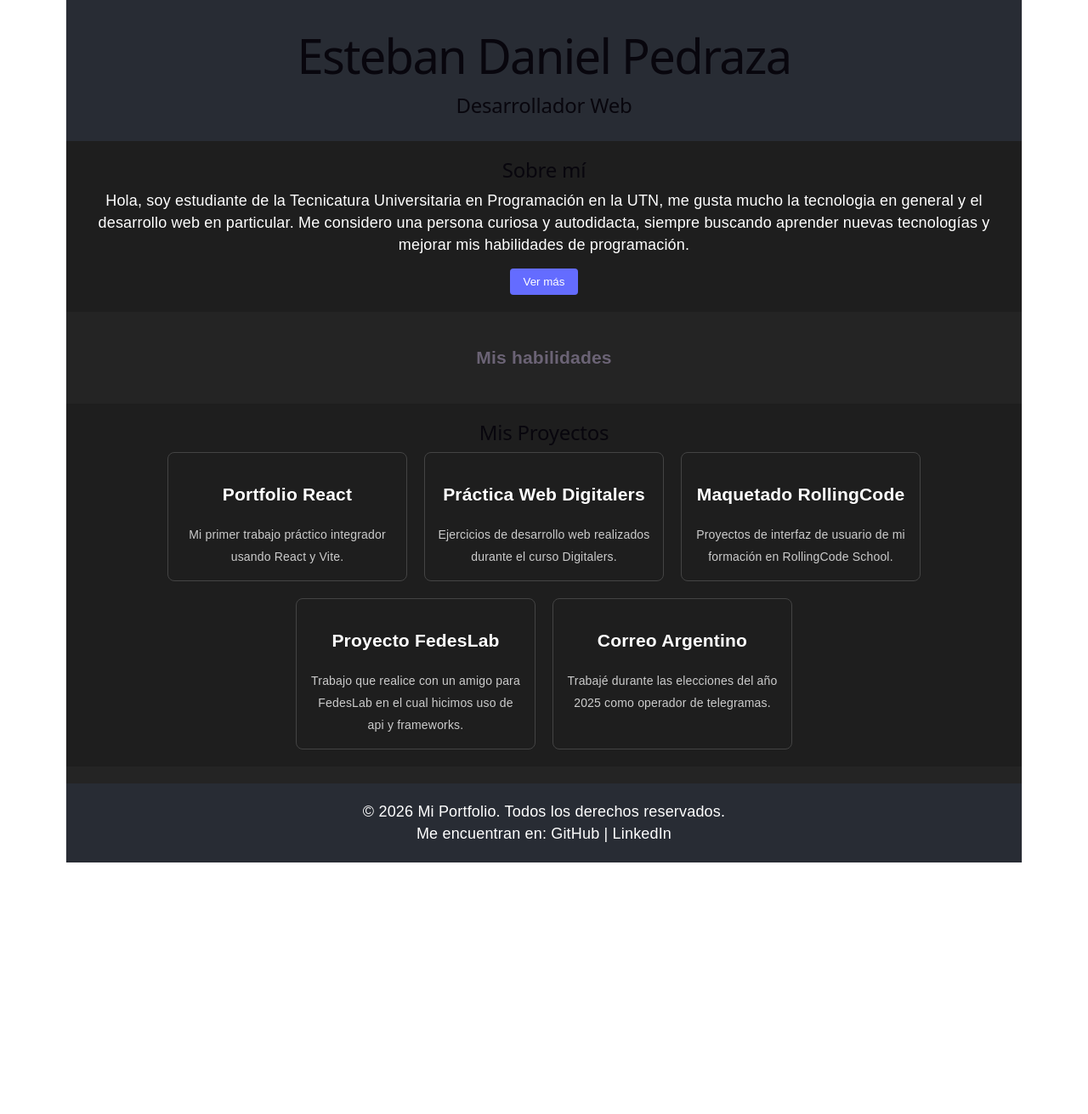
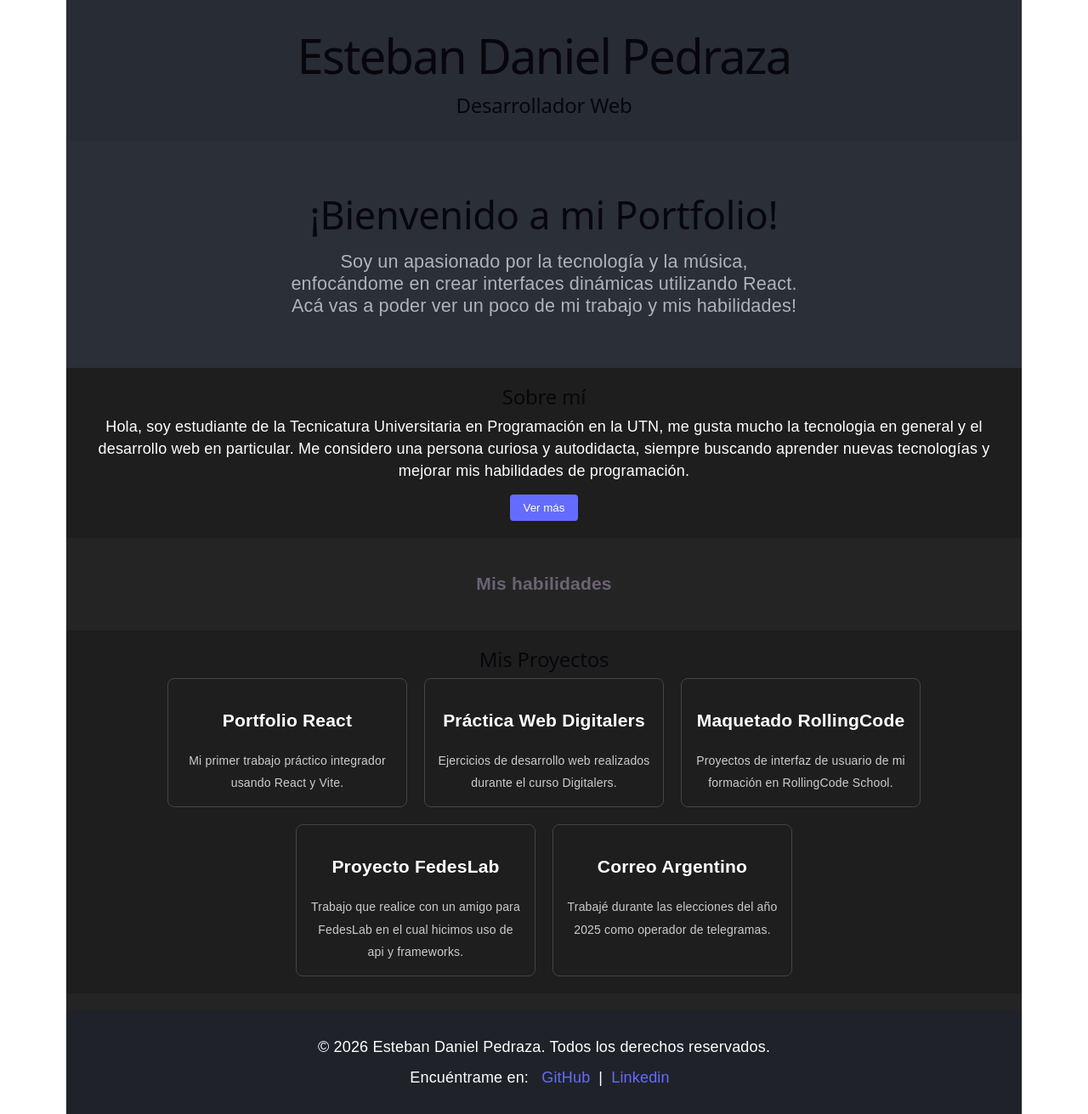
Before and after one commit to estebanpp00/tp1-react-portfolio-esteban-pedraza, a React (Vite) app: page / in a window 1280 px wide. Shown: the whole page at 85% size. Before the commit the page ends 1015 px from the top, so only its background shows below. Built offline with nearby package versions, Linux system fonts and the light colour scheme.

Commit message:
Agrego componente hero y los enlaces correspondientes en Footer

```diff
--- a/src/App.jsx
+++ b/src/App.jsx
@@ -1,4 +1,5 @@
 import { Header } from './components/Header';
+import { Hero } from './components/Hero';
 import { Skills } from './components/Skills';
 import { About } from './components/About';
 import { Footer } from './components/Footer';
@@ -9,6 +10,7 @@ function App() {
     <div style={{ fontFamily: 'sans-serif', backgroundColor: '#242424', minHeight: '100vh' }}>
       <Header nombre="Esteban Daniel Pedraza" profesion="Desarrollador Web" />
 
+      <Hero />
 
       <About />
 
@@ -16,7 +18,11 @@ function App() {
 
       <Projects />
 
-      <Footer anio="2026" redes="GitHub | LinkedIn" />
+      <Footer
+        anio="2026"
+        githubLink="https://github.com/estebanpp00"
+        linkedinLink="https://www.linkedin.com/in/esteban-pedraza-82b938284/"
+      />
     </div>
   );
 }
--- a/src/components/Footer.jsx
+++ b/src/components/Footer.jsx
@@ -1,8 +1,17 @@
-export const Footer = ({ anio, redes }) => {
+export const Footer = ({ anio, githubLink, linkedinLink }) => {
   return (
-    <footer style={{ padding: '20px', backgroundColor: '#282c34', color: 'white', textAlign: 'center', marginTop: '20px' }}>
-      <p>© {anio} Mi Portfolio. Todos los derechos reservados.</p>
-      <p>Me encuentran en: {redes}</p>
+    <footer style={{ padding: '30px', backgroundColor: '#1f2329', color: 'white', textAlign: 'center', marginTop: '20px' }}>
+      <p>© {anio} Esteban Daniel Pedraza. Todos los derechos reservados.</p>
+      <p style={{ marginTop: '10px' }}>
+        Encuéntrame en:{' '}
+        <a href={githubLink} target="_blank" rel="noopener noreferrer" style={{ color: '#646cff', textDecoration: 'none', margin: '0 10px' }}>
+          GitHub
+        </a>
+        |
+        <a href={linkedinLink} target="_blank" rel="noopener noreferrer" style={{ color: '#646cff', textDecoration: 'none', margin: '0 10px' }}>
+          Linkedin
+        </a>
+      </p>
     </footer>
   );
 };
--- /dev/null
+++ b/src/components/Hero.jsx
@@ -0,0 +1,11 @@
+export const Hero = () => {
+  return (
+    <section style={{ padding: '60px 20px', textAlign: 'center', backgroundColor: '#2a2f38', color: 'white' }}>
+      <h2 style={{ fontSize: '2.5rem', margin: '0 0 15px 0' }}>¡Bienvenido a mi Portfolio!</h2>
+      <p style={{ fontSize: '1.2rem', maxWidth: '600px', margin: '0 auto', color: '#b0b3b8' }}>
+        Soy un apasionado por la tecnología y la música, enfocándome en crear interfaces dinámicas utilizando React.
+        Acá vas a poder ver un poco de mi trabajo y mis habilidades!
+      </p>
+    </section>
+  );
+};
```
